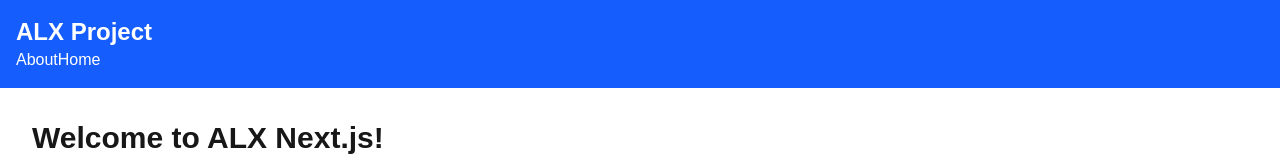
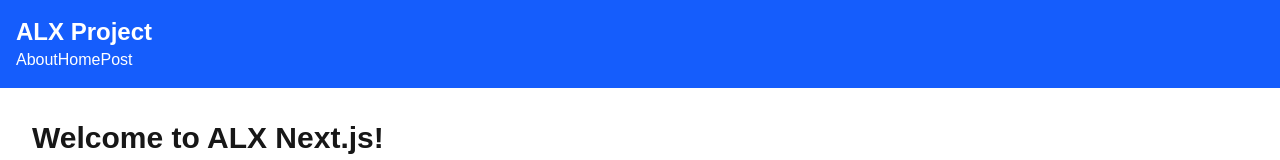
Before and after one commit to abenooo/alx-project-0x02-setup, a Next.js app in the folder alx-project-0x02/: page / in a window 1280 px wide. Shown: the top 160 px of the page. Built offline with nearby package versions, Linux system fonts and the light colour scheme.

Commit message:
Add link to Posts section in Header component for improved navigation

```diff
--- a/alx-project-0x02/components/layout/Header.tsx
+++ b/alx-project-0x02/components/layout/Header.tsx
@@ -8,6 +8,7 @@ export default function Header() {
       <h1 className="text-2xl font-bold">ALX Project</h1>
       <Link href="/about">About</Link>
       <Link href="/home">Home</Link>
+      <Link href="/posts">Post</Link>
     </header>
   );
 }
```
